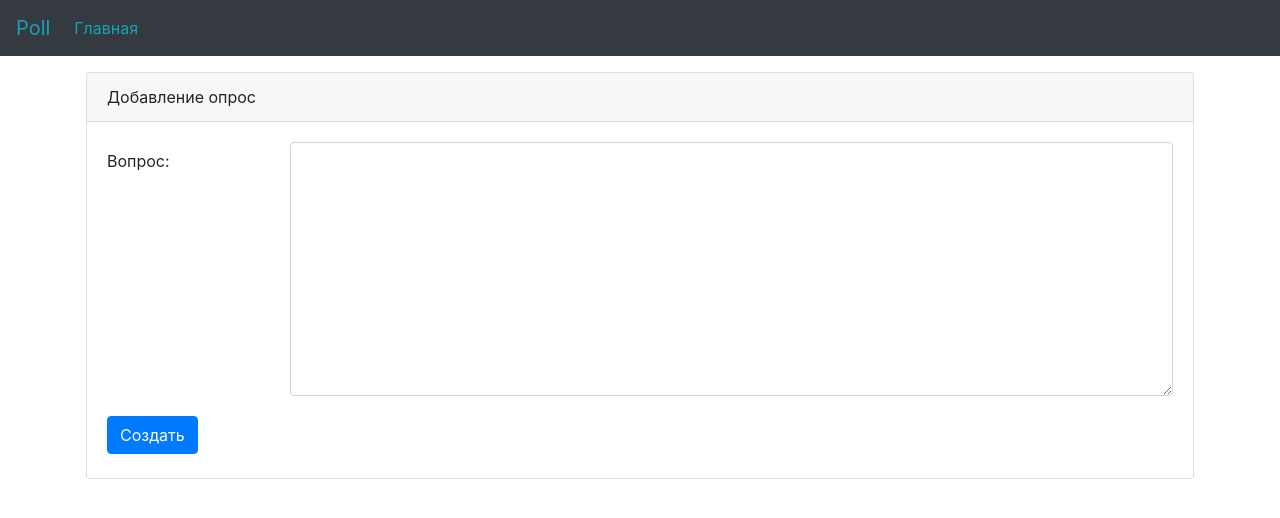
After one commit to k2Raven/exam7, a Django app: page /poll/add in a window 1280 px wide. The commit adds this page. Shown: the top 518 px of the page. Run offline with Django 3.2, Linux system fonts and the light colour scheme; some libraries are stand-ins or nearby versions.

Commit message:
создал создание проекта

```diff
--- a/source/poll/urls.py
+++ b/source/poll/urls.py
@@ -16,10 +16,12 @@ Including another URLconf
 from django.contrib import admin
 from django.urls import path
 
-from webapp.views import IndexView, PollView
+from webapp.views import IndexView, PollView, PollCreateView
 
 urlpatterns = [
     path('admin/', admin.site.urls),
     path('', IndexView.as_view(), name='index'),
-    path('poll/<int:poll_pk>', PollView.as_view(), name='poll_view')
+    path('poll/<int:pk>', PollView.as_view(), name='poll_view'),
+    path('poll/add', PollCreateView.as_view(), name='poll_create')
+
 ]
--- /dev/null
+++ b/source/webapp/templates/partial/poll_form.html
@@ -0,0 +1,22 @@
+{% csrf_token %}
+{% load widget_tweaks %}
+{% for error in form.non_field_errors %}
+    <p class="form-error">{{ error }}</p>
+{% endfor %}
+
+{% for field in form %}
+    <div class="form-group row">
+        <label class="col-sm-2 col-form-label" for="{{ field.id_for_label }}">{{ field.label }}:</label>
+        {% for error in field.errors %}
+            <p class="form-error">{{ error }}</p>
+        {% endfor %}
+        <div class="col-sm-10">
+            {{ field|add_class:'form-control' }}
+        </div>
+</div>
+{% endfor %}
+<div class="form-row align-items-center">
+    <div class="col-auto my-1">
+        <button class="btn btn-primary">{{ button_text }}</button>
+    </div>
+</div>
--- /dev/null
+++ b/source/webapp/templates/poll/create.html
@@ -0,0 +1,16 @@
+{% extends 'base.html' %}
+
+{% block content %}
+        <div class="card m-2">
+            <div class="card-header">
+                Добавление опрос
+            </div>
+
+            <div class="card-body">
+                <form method="POST" action="">
+                    {% include 'partial/poll_form.html' with button_text="Создать" %}
+                </form>
+
+            </div>
+        </div>
+{% endblock %}
--- a/source/webapp/templates/poll/index.html
+++ b/source/webapp/templates/poll/index.html
@@ -1,7 +1,7 @@
 {% extends 'base.html' %}
 
 {% block button %}
-  <form  class="form-inline my-2 my-lg-0"><a href="*" class="btn btn-outline-info">Создать опрос</a></form>
+  <form  class="form-inline my-2 my-lg-0"><a href="{% url 'poll_create' %}" class="btn btn-outline-info">Создать опрос</a></form>
 {% endblock %}
 
 
@@ -9,7 +9,6 @@
     {% if is_paginated %}
         {% include 'partial/pagination.html' %}
     {% endif %}
-    <div class="row">
     {% for poll in polls %}
         <div class="col-sm-12">
             <div class="card m-1">
@@ -30,7 +29,6 @@
             </div>
         </div>
     {% endfor %}
-    </div>
     {% if is_paginated %}
         {% include 'partial/pagination.html' %}
     {% endif %}
--- a/source/webapp/views/__init__.py
+++ b/source/webapp/views/__init__.py
@@ -1 +1 @@
-from .poll_view import IndexView, PollView
+from .poll_view import IndexView, PollView, PollCreateView
--- a/source/webapp/views/poll_view.py
+++ b/source/webapp/views/poll_view.py
@@ -1,4 +1,5 @@
-from django.views.generic import ListView, DetailView
+from django.urls import reverse, reverse_lazy
+from django.views.generic import ListView, DetailView, CreateView
 
 from webapp.models import Poll
 
@@ -15,4 +16,12 @@ class IndexView(ListView):
 class PollView(DetailView):
     template_name = 'poll/poll.html'
     model = Poll
-    pk_url_kwarg = 'poll_pk'
+
+
+class PollCreateView(CreateView):
+    template_name = 'poll/create.html'
+    model = Poll
+    fields = ['question']
+
+    def get_success_url(self):
+        return reverse('poll_view', kwargs={'pk': self.object.pk})
```
Also changed, not shown: source/webapp/forms.py (added, +14 -0 lines), source/webapp/templates/partial/pagination.html (+4 -4 lines), source/webapp/templates/poll/poll.html (+0 -13 lines).
